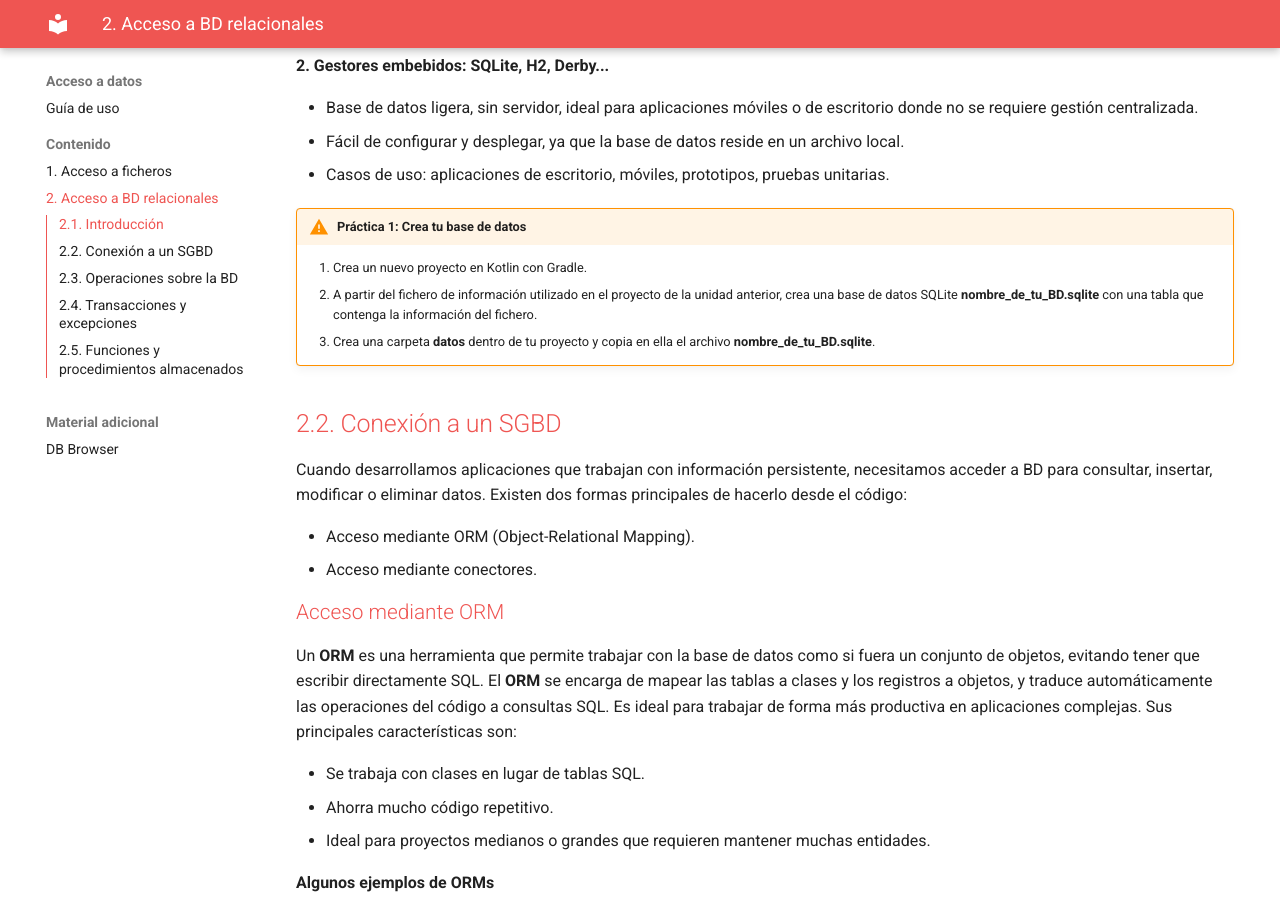
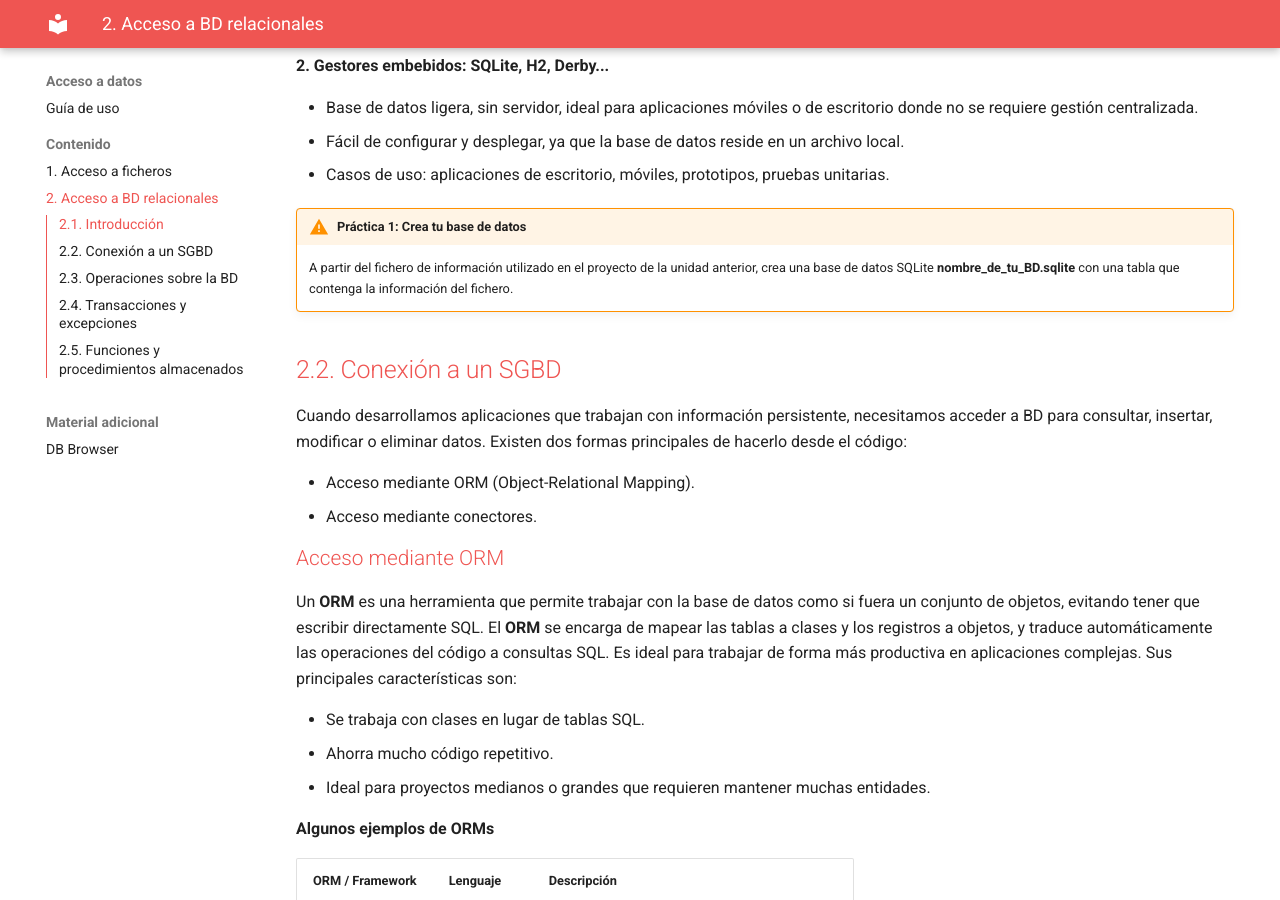
Before and after one commit to bpaterna/acceso_datos, an MkDocs documentation site: the page built from docs/2_BD_relacionales.md, in a window 1280 px wide and 900 px high, scrolled down 1741 px. Built offline with MkDocs 1.6.1 and Material for MkDocs 9.7.7, drawn with Linux system fonts in a browser that asks for light colours.

Commit message:
Add files via upload

```diff
--- a/docs/2_BD_relacionales.md
+++ b/docs/2_BD_relacionales.md
@@ -58,9 +58,7 @@ Conocer qué **tipo de gestor de base de datos** se está utilizando es esencial
 - Casos de uso: aplicaciones de escritorio, móviles, prototipos, pruebas unitarias.
 
 !!! warning "Práctica 1: Crea tu base de datos"
-    1. Crea un nuevo proyecto en Kotlin con Gradle.
-    2. A partir del fichero de información utilizado en el proyecto de la unidad anterior, crea una base de datos SQLite **nombre_de_tu_BD.sqlite** con una tabla que contenga la información del fichero.
-    3. Crea una carpeta **datos** dentro de tu proyecto y copia en ella el archivo **nombre_de_tu_BD.sqlite**.
+    A partir del fichero de información utilizado en el proyecto de la unidad anterior, crea una base de datos SQLite **nombre_de_tu_BD.sqlite** con una tabla que contenga la información del fichero.
 
 
 ## 2.2. Conexión a un SGBD
```
